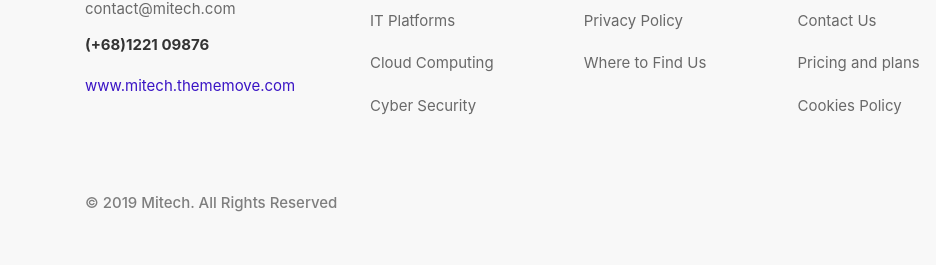
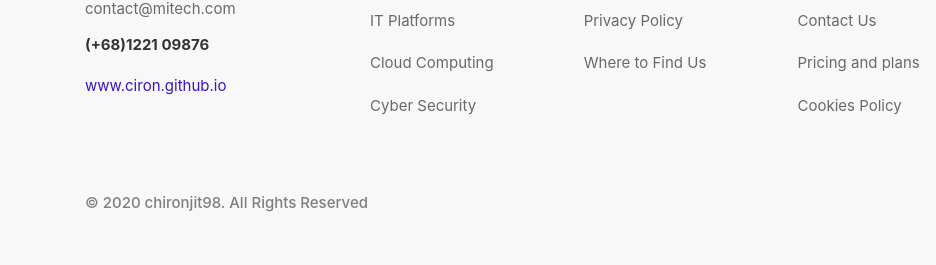
Before and after one commit to ciron/design, a plain HTML site: page index.html in a window 1280 px wide. Shown: the part 7344-7609 px from the top of the page, 0-936 px from the left. Drawn offline with nearby package versions, Linux system fonts and the light colour scheme; files that its build step writes are made by us from their sources.

Commit message:
Update index.html

```diff
--- a/index.html
+++ b/index.html
@@ -915,7 +915,8 @@
 
                             </a>
                             <a href="#"class="text-bold">(+68)1221 09876</a>
-                            <a href="#"class="footer-site">www.mitech.thememove.com</a>
+                            <a href="#"class="footer-site">www.ciron.github.io
+                            </a>
                         </div>
                     </div>
                     <div class="col-md-12 col-lg-12 col-xl-9">
@@ -975,7 +976,7 @@
                 <div class="row">
                     <div class="col-md-6">
                         <div class="footer-bottom-left">
-                            <p>© 2019 Mitech. All Rights Reserved</p>
+                            <p>© 2020 chironjit98. All Rights Reserved</p>
                         </div>
                     </div>
                     <div class="col-md-6">
```
